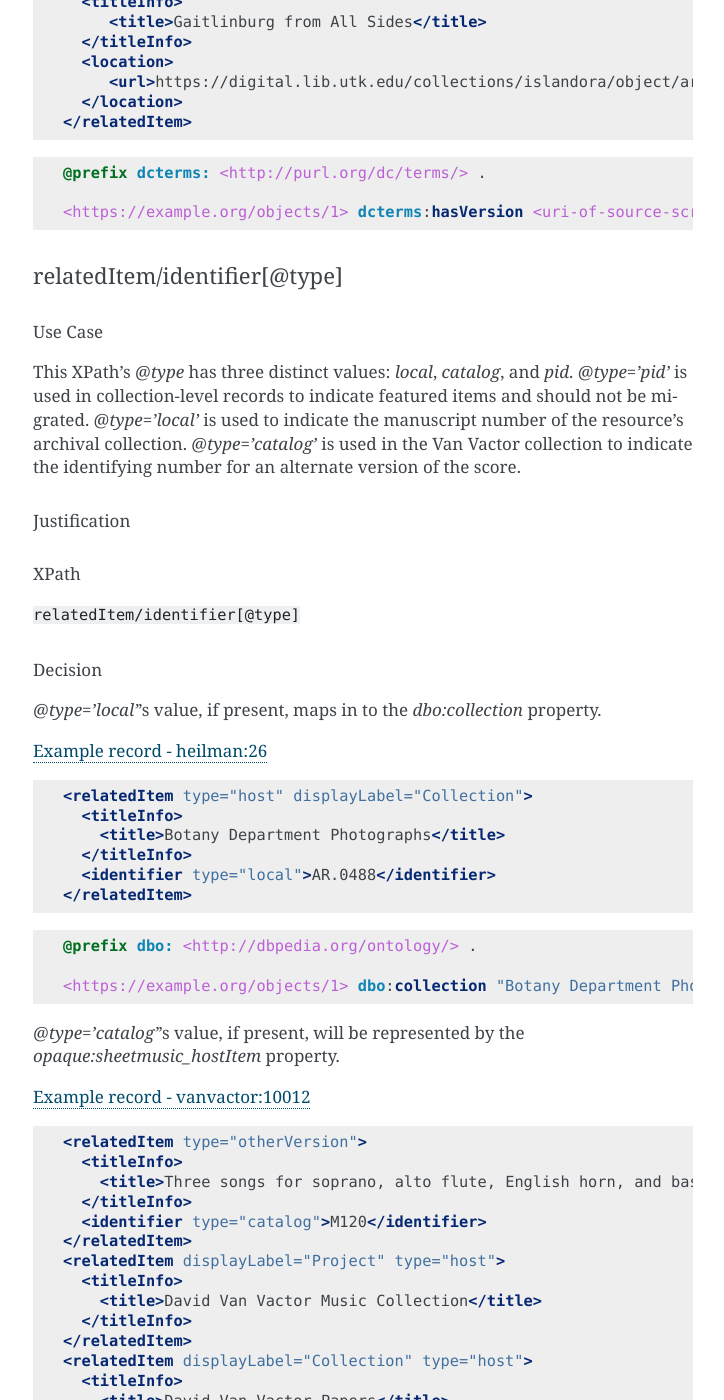
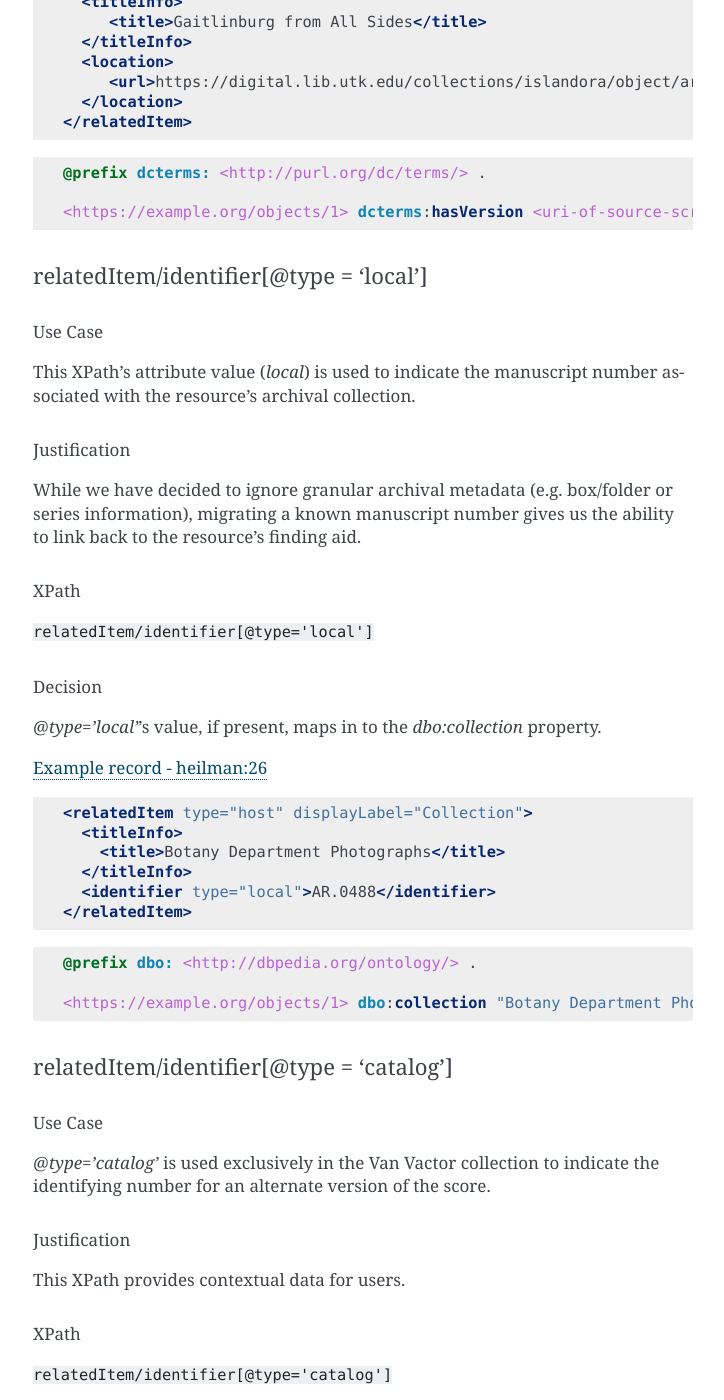
Before and after one commit to UTKcataloging/mods_to_rdf, a Sphinx documentation site: the page built from docs/source/contents/4_draft_mapping.rst, in a window 1280 px wide and 1400 px high, scrolled down 52239 px. Shown: the whole window, without its empty margins (387-1111 px from the left). Built offline with Sphinx 7.4.7, drawn with Linux system fonts in a browser that asks for light colours; formulas are drawn with MathJax 3; some of the changed text lies outside the part shown.

Commit message:
Update `@type='*'` section(s).

```diff
--- a/docs/source/contents/4_draft_mapping.rst
+++ b/docs/source/contents/4_draft_mapping.rst
@@ -2413,17 +2413,19 @@
 
     <https://example.org/objects/1> dcterms:hasVersion <uri-of-source-scrapbook-in-new-system> .
 
-relatedItem/identifier[@type]
------------------------------
-Use Case
-^^^^^^^^
-This XPath's `@type` has three distinct values: `local`, `catalog`, and `pid`. `@type='pid'` is used in collection-level records to indicate featured items and should not be migrated. `@type='local'` is used to indicate the manuscript number of the resource's archival collection. `@type='catalog'` is used in the Van Vactor collection to indicate the identifying number for an alternate version of the score.
-
-Justification
-^^^^^^^^^^^^^
+relatedItem/identifier[@type = 'local']
+---------------------------------------
+Use Case
+^^^^^^^^
+This XPath's attribute value (`local`) is used to indicate the manuscript number associated with the resource's archival collection.
+
+Justification
+^^^^^^^^^^^^^
+While we have decided to ignore granular archival metadata (e.g. box/folder or series information), migrating a known manuscript number gives us the ability to link back to the resource's finding aid.
+
 XPath
 ^^^^^
-:code:`relatedItem/identifier[@type]`
+:code:`relatedItem/identifier[@type='local']`
 
 Decision
 ^^^^^^^^
@@ -2446,6 +2448,22 @@
 
     <https://example.org/objects/1> dbo:collection "Botany Department Photographs, AR.0488" .
 
+relatedItem/identifier[@type = 'catalog']
+-----------------------------------------
+Use Case
+^^^^^^^^
+`@type='catalog'` is used exclusively in the Van Vactor collection to indicate the identifying number for an alternate version of the score.
+
+Justification
+^^^^^^^^^^^^^
+This XPath provides contextual data for users.
+
+XPath
+^^^^^
+:code:`relatedItem/identifier[@type='catalog']`
+
+Decision
+^^^^^^^^
 `@type='catalog'`'s value, if present, will be represented by the `opaque:sheetmusic_hostItem` property.
 
 `Example record - vanvactor:10012 <https://digital.lib.utk.edu/collections/islandora/object/vanvactor:10012/datastream/MODS/view>`_
@@ -2482,7 +2500,38 @@
         dbo:isPartOf <https://n2t.net/ark:/87290/v8pz5703> ;
         opaque:sheetmusic_hostItem "Three songs for soprano, alto flute, English horn, and bass clarinet, M120" .
 
-`@type='pid'` will not be migrated.
+relatedItem/identifier[@type = 'pid']
+-------------------------------------
+Use Case
+^^^^^^^^
+`@type='pid'` is used in collection-level records to indicate featured items and should not be migrated.
+
+Justification
+^^^^^^^^^^^^^
+We will determine alternate ways of modeling featured item metadata post-migration.
+
+XPath
+^^^^^
+:code:`relatedItem/identifier[@type='pid']`
+
+Decision
+^^^^^^^^
+Do not migrate.
+
+`Example record - collections:knoxgardens <https://digital.lib.utk.edu/collections/islandora/object/collections:knoxgardens/datastream/MODS/view>_`
+
+.. code-block:: xml
+
+    <relatedItem displayLabel="Featured Item">
+        <titleInfo>
+            <title>Mrs. Hazz's Dogwoods</title>
+        </titleInfo>
+        <identifier type="pid">knoxgardens:133</identifier>
+        <abstract>Glass slide of Dogwoods in a garden.</abstract>
+        <originInfo>
+            <dateCreated>1927-1935</dateCreated>
+        </originInfo>
+    </relatedItem>
 
 relatedItem/location/url
 ------------------------
```
